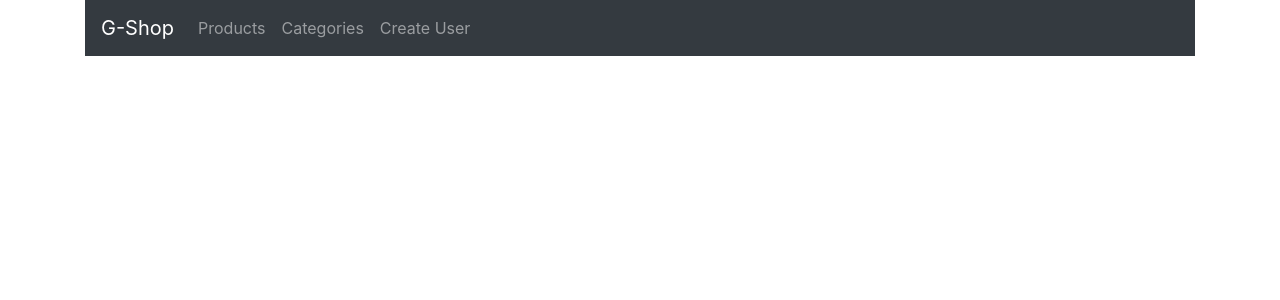
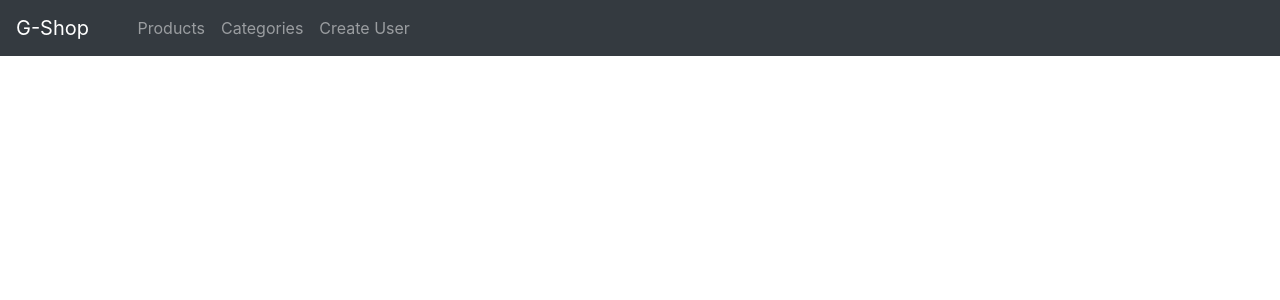
Before and after one commit to JimKalp/G-Shop, a React (Create React App) app in the folder ui/: page / in a window 1280 px wide. Shown: the top 300 px of the page. Built offline with nearby package versions, Linux system fonts and the light colour scheme.

Commit message:
Fix navbar container

```diff
--- a/ui/package.json
+++ b/ui/package.json
@@ -6,7 +6,9 @@
     "@testing-library/jest-dom": "^5.11.6",
     "@testing-library/react": "^11.2.2",
     "@testing-library/user-event": "^12.6.0",
+    "bootstrap": "^4.6.0",
     "react": "^17.0.1",
+    "react-bootstrap": "^0.32.4",
     "react-dom": "^17.0.1",
     "react-router-dom": "^5.2.0",
     "react-scripts": "4.0.1",
--- a/ui/src/App.js
+++ b/ui/src/App.js
@@ -1,18 +1,18 @@
-import React from 'react';
+import React from "react";
 import "bootstrap/dist/css/bootstrap.min.css";
-import { BrowserRouter as Router, Route} from "react-router-dom";
+import { BrowserRouter as Router, Route } from "react-router-dom";
 
-import Navbar from "./components/navbar.component"
+import Navbar from "./components/navbar.component";
 //import ExercisesList from "./components/exercises-list.component";
 import CreateUser from "./components/create-user.component";
 
 function App() {
   return (
     <Router>
+      <Navbar />
       <div className="container">
-      <Navbar />
-      <br/>
-      <Route path="/user" component={CreateUser} />
+        <br />
+        <Route path="/user" component={CreateUser} />
       </div>
     </Router>
   );
--- a/ui/src/components/navbar.component.js
+++ b/ui/src/components/navbar.component.js
@@ -1,24 +1,33 @@
-import React, { Component } from 'react';
-import { Link } from 'react-router-dom';
+import React, { Component } from "react";
+import { Link } from "react-router-dom";
 
 export default class Navbar extends Component {
-
   render() {
     return (
       <nav className="navbar navbar-dark bg-dark navbar-expand-lg">
-        <Link to="/" className="navbar-brand">G-Shop</Link>
+        <Link to="/" className="navbar-brand">
+          G-Shop
+        </Link>
+        <div className="container">
           <div className="collapse navbar-collapse">
             <ul className="navbar-nav mr-auto">
               <li className="navbar-item">
-          <Link to="/products" className="nav-link">Products</Link>
+                <Link to="/products" className="nav-link">
+                  Products
+                </Link>
               </li>
               <li className="navbar-item">
-          <Link to="/categories" className="nav-link">Categories</Link>
+                <Link to="/categories" className="nav-link">
+                  Categories
+                </Link>
               </li>
               <li className="navbar-item">
-          <Link to="/user" className="nav-link">Create User</Link>
+                <Link to="/user" className="nav-link">
+                  Create User
+                </Link>
               </li>
             </ul>
+          </div>
         </div>
       </nav>
     );
```
Also changed, not shown: 2 other files (tests, documents, lock files or other folders). Lines whose indentation alone changed are shown as unchanged.
